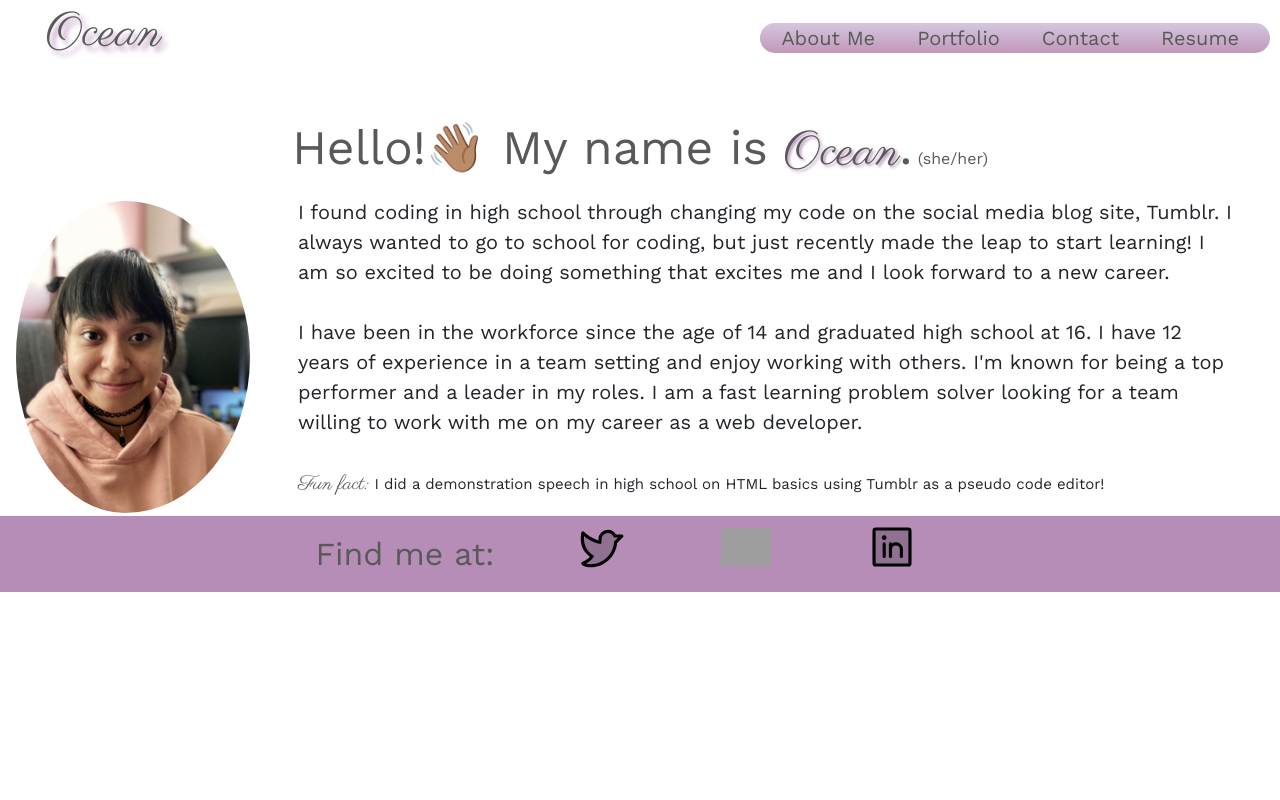
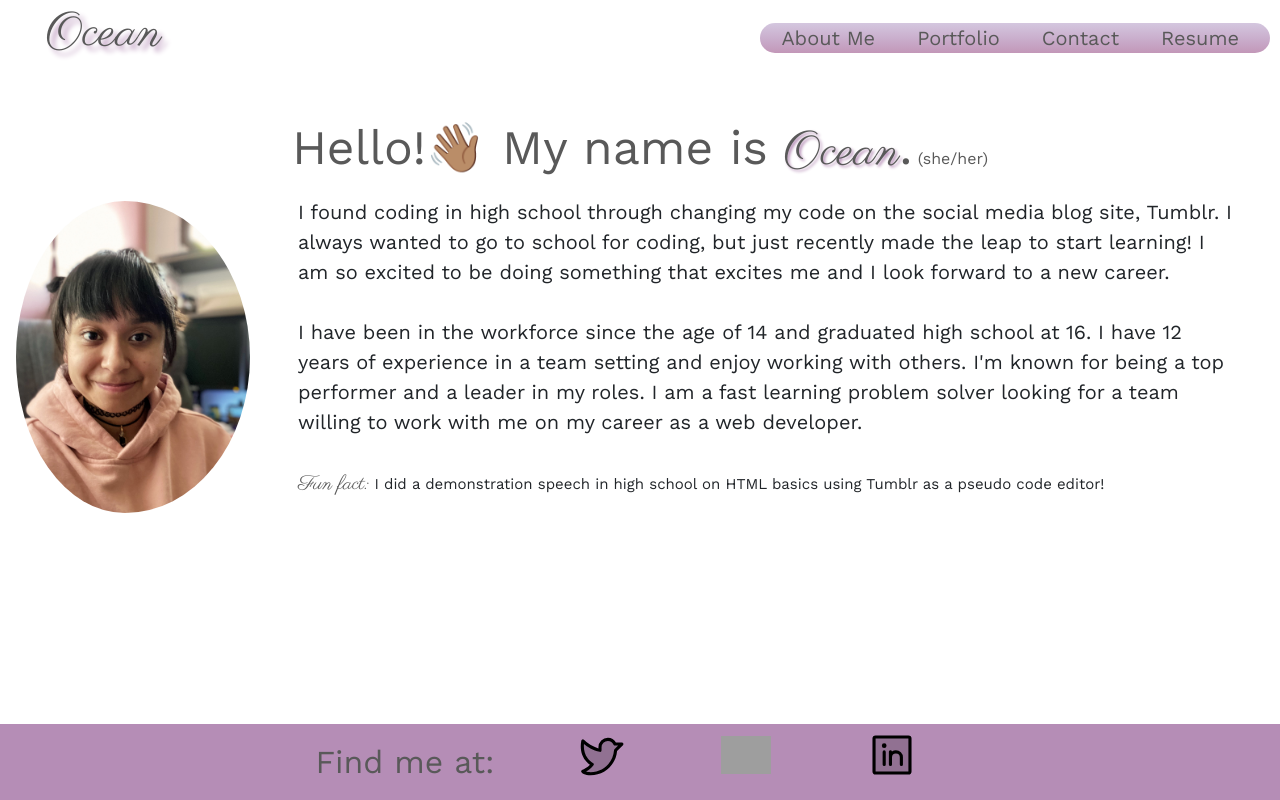
Before and after one commit to oceanlatte/my-react-portfolio, a React (Create React App) app: page / in a window 1280 px wide. Built offline with nearby package versions, Linux system fonts and the light colour scheme; grey boxes are pictures that could not be loaded.

Commit message:
footer stays at bottom; updates to App.css and App.js

```diff
--- a/src/App.css
+++ b/src/App.css
@@ -16,6 +16,14 @@ body {
   min-height: 100vh;
   display: flex;
   flex-direction: column;
+}
+
+#root {
+  min-height: 100vh;
+}
+
+#app-main {
+  align-items: stretch;
 }
 
 a {
--- a/src/App.js
+++ b/src/App.js
@@ -26,12 +26,12 @@ function App() {
   }
 
   return (
-    <div className='body-container'>
+    <div className='d-flex flex-column vh-100'>
       <Header
          linkSelected={linkSelected}
          setLinkSelected={setLinkSelected}
       />
-      <main>
+      <main id='app-main'>
         {linkSelected === null ? (<About/>) : (
           renderComponent()
         )}
```
